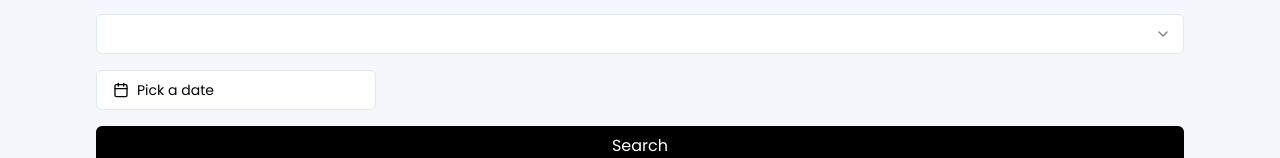
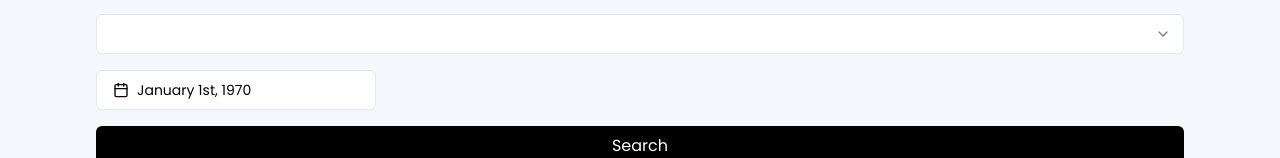
Before and after one commit to thesalmankhxn/news-aggregator, a React (Vite) app: page /news in a window 1280 px wide. Shown: the part 208-366 px from the top of the page. Built offline with nearby package versions, Linux system fonts and the light colour scheme.

Commit message:
fix: minor enhancements

```diff
--- a/package.json
+++ b/package.json
@@ -36,6 +36,7 @@
     "@types/node": "^20.13.0",
     "@types/react": "^18.2.66",
     "@types/react-dom": "^18.2.22",
+    "@types/react-responsive-masonry": "^2.1.3",
     "@typescript-eslint/eslint-plugin": "^7.2.0",
     "@typescript-eslint/parser": "^7.2.0",
     "@vitejs/plugin-react": "^4.2.1",
--- a/src/Components/ArticleCard.tsx
+++ b/src/Components/ArticleCard.tsx
@@ -20,7 +20,8 @@ const ArticleCard = ({ data }: PropType) => {
           {data?.description}
         </p>
         <a
-          href="#"
+          href={data?.url}
+          target="_blank"
           className="inline-flex items-center px-3 py-2 text-sm font-medium text-center text-white bg-blue-700 rounded-lg hover:bg-blue-800 focus:ring-4 focus:outline-none focus:ring-blue-300 dark:bg-blue-600 dark:hover:bg-blue-700 dark:focus:ring-blue-800"
         >
           Read more
--- a/src/Components/DatePicker.tsx
+++ b/src/Components/DatePicker.tsx
@@ -13,10 +13,12 @@ import {
 
 export function DatePicker({
   selectDate,
+  defaultValue,
 }: {
   selectDate: (date: string) => void;
+  defaultValue: Date;
 }) {
-  const [date, setDate] = React.useState<Date>();
+  const [date, setDate] = React.useState<Date>(defaultValue);
 
   return (
     <Popover>
--- a/src/Components/NewsList.tsx
+++ b/src/Components/NewsList.tsx
@@ -11,12 +11,14 @@ import Masonry, { ResponsiveMasonry } from "react-responsive-masonry";
 import { data } from "@/Constants/DemoData";
 
 const NewsList = () => {
-  const [inputValue, setInputValue] = useState<string>("");
-
   const { filter, updateSearchParams, searchParams } = useSearchFilter();
 
   const source = searchParams.get("source");
   const category = searchParams.get("category");
+  const date = searchParams.get("date");
+  const query = searchParams.get("query");
+
+  const [inputValue, setInputValue] = useState<string>(query || "");
 
   const handleSourceSelect = (value: any) => {
     updateSearchParams({ ...filter, source: value });
@@ -58,6 +60,7 @@ const NewsList = () => {
         />
         <DatePicker
           selectDate={(date: string) => updateSearchParams({ ...filter, date })}
+          defaultValue={new Date(date)}
         />
 
         <button
```
Also changed, not shown: 1 other file (tests, documents, lock files or other folders).
